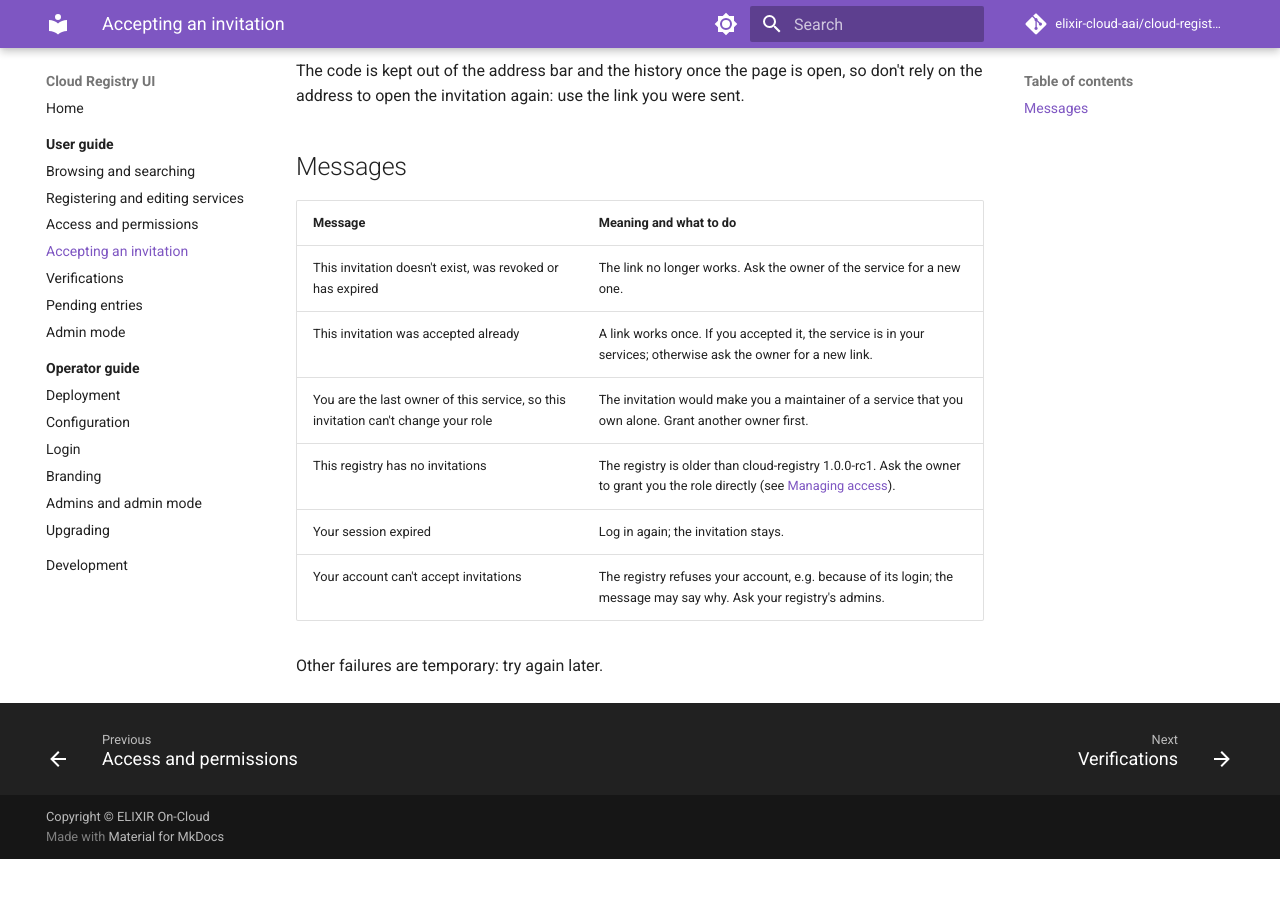
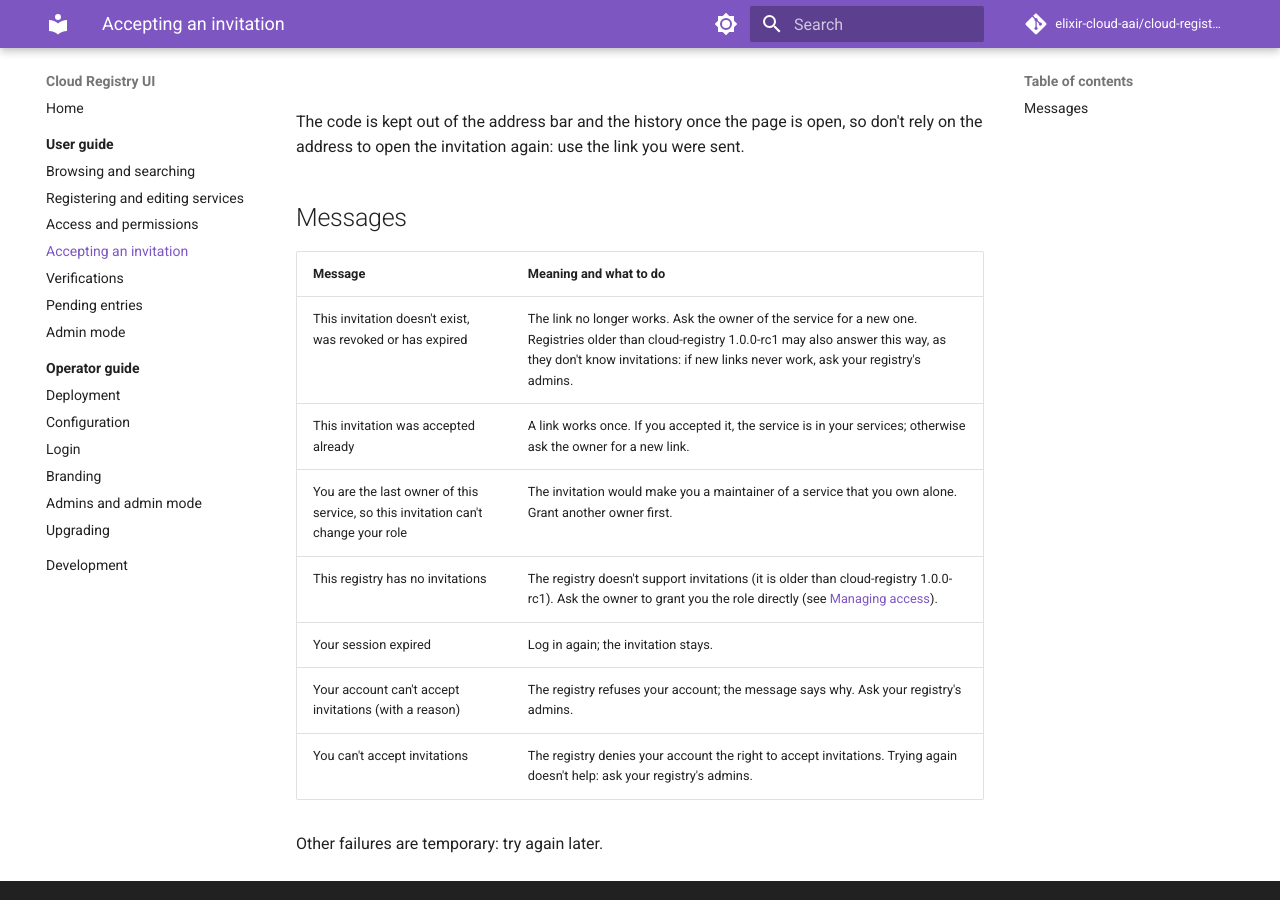
Before and after one commit to elixir-cloud-aai/cloud-registry-ui, an MkDocs documentation site: the page built from docs/user-guide/invitations.md, in a window 1280 px wide and 900 px high, scrolled down 852 px. Built offline with MkDocs 1.6.1 and Material for MkDocs 9.7.7, drawn with Linux system fonts in a browser that asks for light colours; comment, search, counter and statistics services are not loaded; before the commit the page ends 1711 px from its top, so only the background shows below that; some of the changed text lies outside the part shown.

Commit message:
docs: address review of invitations docs
Co-Authored-By: Claude Opus 5.5 <noreply@anthropic.com>

```diff
--- a/docs/user-guide/invitations.md
+++ b/docs/user-guide/invitations.md
@@ -7,7 +7,10 @@ link](access.md#inviting-by-link)). The link looks like
 1. Open the whole link, including the code at the end. If the page says
    that there is no invitation, the code is missing: copy the link again.
 2. If you are not logged in, log in. The app brings you back to the
-   invitation afterwards, in the same browser tab.
+   invitation afterwards, in the same browser tab. If the page then says
+   that there is no invitation (e.g. because your browser blocks the
+   storage that keeps the code during the login), open the link you were
+   sent again.
 3. Select **Accept invitation**. Accepting gives your account the role the
    invitation is for, and **replaces any other role of yours on the
    service**.
@@ -24,11 +27,12 @@ link you were sent.
 
 | Message                                                   | Meaning and what to do |
 | --------------------------------------------------------- | ---------------------- |
-| This invitation doesn't exist, was revoked or has expired | The link no longer works. Ask the owner of the service for a new one. |
+| This invitation doesn't exist, was revoked or has expired | The link no longer works. Ask the owner of the service for a new one. Registries older than cloud-registry 1.0.0-rc1 may also answer this way, as they don't know invitations: if new links never work, ask your registry's admins. |
 | This invitation was accepted already                      | A link works once. If you accepted it, the service is in your services; otherwise ask the owner for a new link. |
 | You are the last owner of this service, so this invitation can't change your role | The invitation would make you a maintainer of a service that you own alone. Grant another owner first. |
-| This registry has no invitations                          | The registry is older than cloud-registry 1.0.0-rc1. Ask the owner to grant you the role directly (see [Managing access](access.md#managing-access)). |
+| This registry has no invitations                          | The registry doesn't support invitations (it is older than cloud-registry 1.0.0-rc1). Ask the owner to grant you the role directly (see [Managing access](access.md#managing-access)). |
 | Your session expired                                      | Log in again; the invitation stays. |
-| Your account can't accept invitations                     | The registry refuses your account, e.g. because of its login; the message may say why. Ask your registry's admins. |
+| Your account can't accept invitations (with a reason)     | The registry refuses your account; the message says why. Ask your registry's admins. |
+| You can't accept invitations                              | The registry denies your account the right to accept invitations. Trying again doesn't help: ask your registry's admins. |
 
 Other failures are temporary: try again later.
```
Also changed, not shown: docs/user-guide/access.md (+3 -1 lines), 1 other file.
